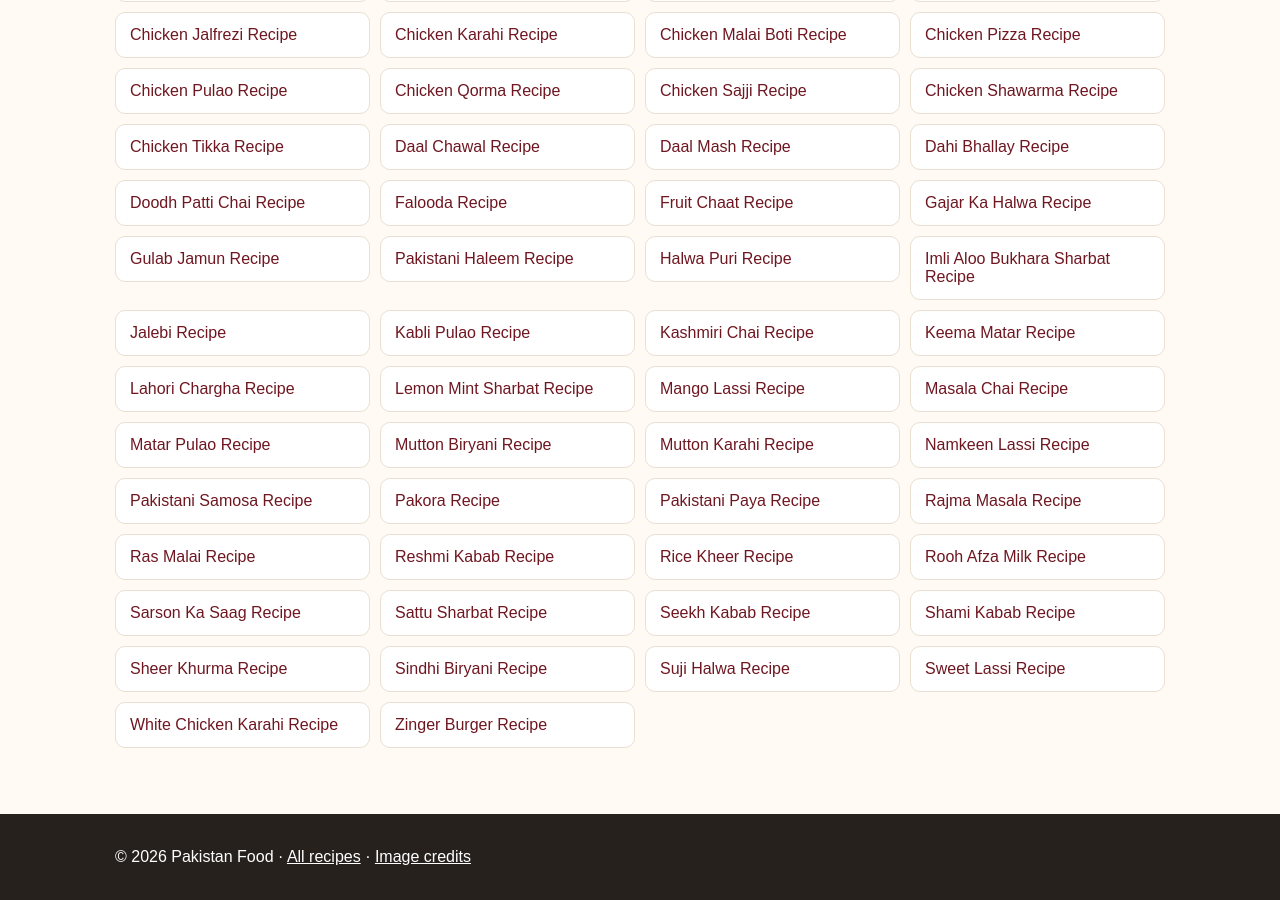
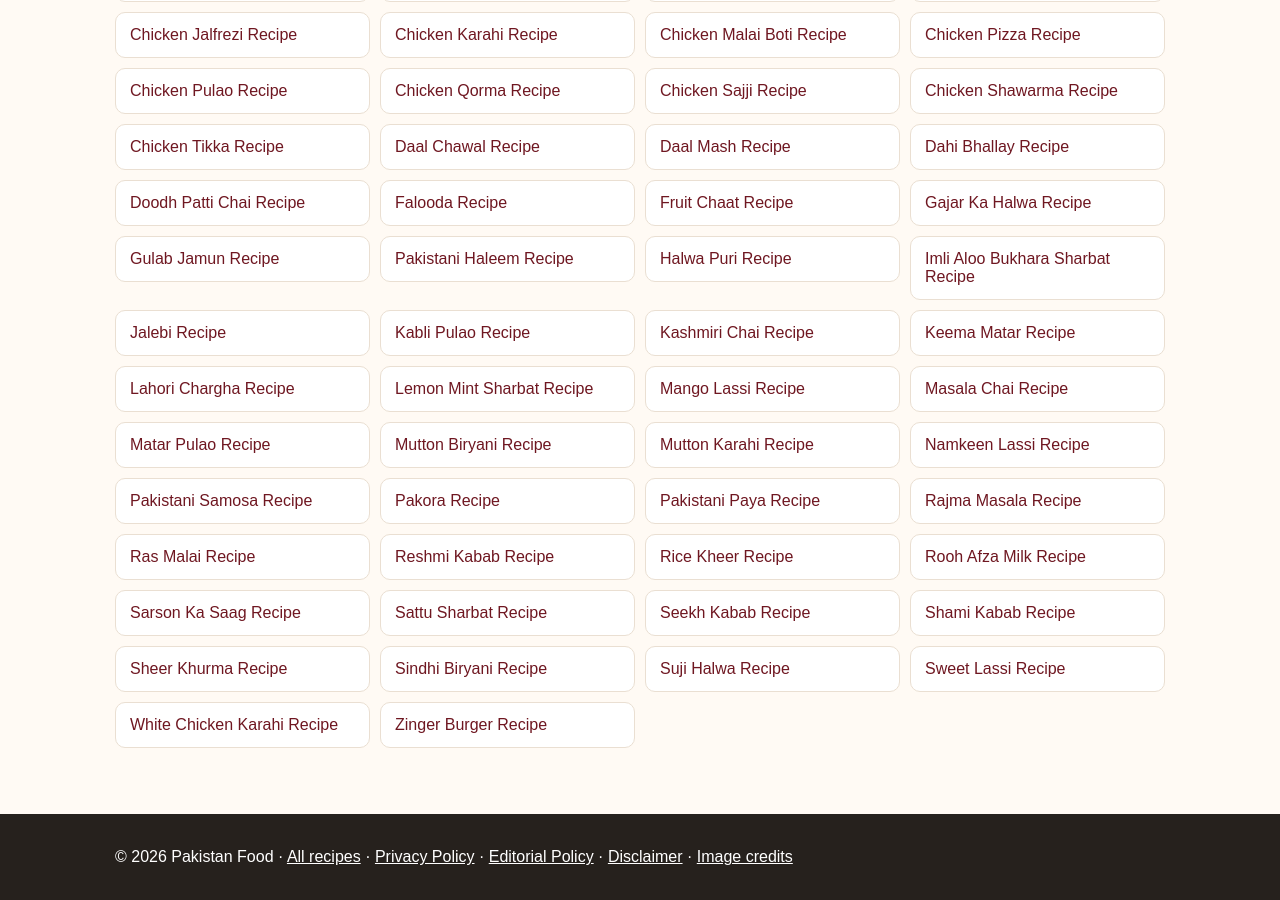
Before and after one commit to manazarali01-hub/pakistan-food, a Jekyll site: the page built from sitemap.html, in a window 1280 px wide and 900 px high, scrolled down 1010 px. Built offline with Jekyll 4.4.1, drawn with Linux system fonts in a browser that asks for light colours.

Commit message:
Add Urdu labels and trust links to human sitemap

```diff
--- a/sitemap.html
+++ b/sitemap.html
@@ -68,10 +68,11 @@
     <h2>All Recipes A–Z</h2>
     <ul class="recipes">
       {% for recipe_pair in site.data.recipes %}
-      <li><a href="recipes/{{ recipe_pair[0] }}.html">{{ recipe_pair[1].name }} Recipe</a></li>
+      {% assign map_urdu = recipe_pair[1].name_urdu %}{% unless map_urdu %}{% assign map_urdu = site.data.urdu_names[recipe_pair[0]] %}{% endunless %}
+      <li><a href="recipes/{{ recipe_pair[0] }}.html">{{ recipe_pair[1].name }} Recipe{% if map_urdu %} · <span lang="ur" dir="rtl">{{ map_urdu }}</span>{% endif %}</a></li>
       {% endfor %}
     </ul>
   </main>
-  <footer><div class="wrap"><p>© 2026 Pakistan Food · <a href="recipes/">All recipes</a> · <a href="image-credits.html">Image credits</a></p></div></footer>
+  <footer><div class="wrap"><p>© 2026 Pakistan Food · <a href="recipes/">All recipes</a> · <a href="privacy-policy.html">Privacy Policy</a> · <a href="editorial-policy.html">Editorial Policy</a> · <a href="disclaimer.html">Disclaimer</a> · <a href="image-credits.html">Image credits</a></p></div></footer>
 </body>
 </html>
```
